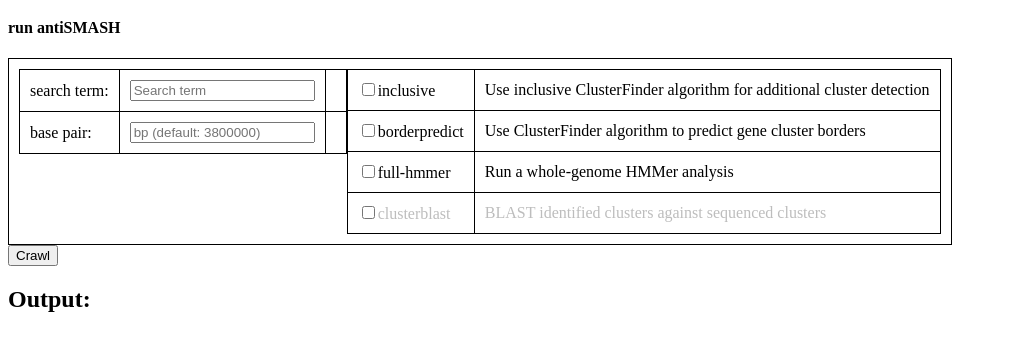
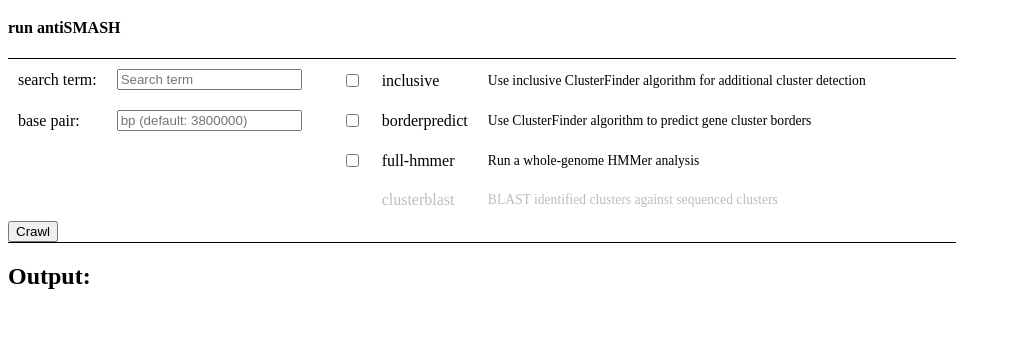
Before and after one commit to XsirdanielX/clustercrawler, a plain HTML site: page example/templates/index.html in a window 1280 px wide. Shown: the part 61-412 px from the top of the page, without its empty margins (0-1011 px from the left). Drawn offline with nearby package versions, Linux system fonts and the light colour scheme; no server answers.

Commit message:
checkboxes send values to Flask working

```diff
--- a/example/templates/index.html
+++ b/example/templates/index.html
@@ -24,8 +24,17 @@
             // handlers for the different forms in the page
             // these send data to the server in a variety of ways
             $('form#crawl').submit(function(event) {
-                socket.emit('crawling', {searchString: $('#crawl_data').val(),
-                    bp: $('#crawl_bp').val()});
+                // --- values of checked checkboxes
+                var antismash_params = [];
+                $(':checkbox:checked').each(function(i){
+                    antismash_params[i] = $(this).val();
+                });
+
+                socket.emit('crawling', {
+                    searchString: $('#crawl_term').val(),
+                    bp: $('#crawl_bp').val(),
+                    antismash_params: antismash_params
+                });
                 return false;
             });
         });
@@ -38,12 +47,13 @@
 
         table, td, th {
             padding: 10px;
-        border: 1px solid black;
+            /*border: 1px solid black;*/
         }
 
         #outerTable {
             border-bottom: 1px solid black;
             border-top: 1px solid black;
+            width: 75%;
         }
         #innerTableLeft {
             float: left;
@@ -51,9 +61,9 @@
         #innerTableRight {
             padding: 2px;
         }
-    /*.paramDescr {
-        width: 150px;
-    }*/
+        .paramDescr {
+            font-size: 85%;
+        }
     </style>
 
 </head>
@@ -62,52 +72,51 @@
     <h4>run antiSMASH</h4>
 
     <form id="crawl" method="POST" action="#">
-        <table id="outerTable">
-            <tr><td>
-                <table id="innerTableLeft">
+
+            <div id="outerTable">
+
+                <div id="innerTableLeft"><table>
                     <tr>
                         <td>search term:</td>
-                        <td><input type="text" name="crawl_data" id="crawl_data" placeholder="Search term"></td>
+                        <td><input type="text" id="crawl_term" placeholder="Search term"></td>
                         <td></td>
                     </tr>
                     <tr>
                         <td>base pair:</td>
-                        <td><input type="text" name="crawl_bp" id="crawl_bp" placeholder="bp (default: 3800000)"></td>
+                        <td><input type="text" id="crawl_bp" placeholder="bp (default: 3800000)"></td>
                         <td></td>
                     </tr>
-                </table>
+                    <tr>
+                        <td></td>
+                        <td></td>
+                        <td></td>
+                    </tr>
+                </table></div>
 
-                <table id="innerTableRight">
+                <div id="innerTableRight"><table>
                     <tr>
-                        <td><input type="checkbox" name="inclusive" value="inclusive">inclusive</td>
+                        <td><input type="checkbox" id="crawl_inclusive" name="antismash_params" value="--inclusive"></td>
+                        <td>inclusive</td>
                         <td class="paramDescr">Use inclusive ClusterFinder algorithm for additional cluster detection</td>
                     </tr>
                     <tr>
-                        <td><input type="checkbox" name="borderpredict" value="borderpredict">borderpredict</td>
+                        <td><input type="checkbox" id="crawl_borderpredict" name="antismash_params" value="--borderpredict"></td>
+                        <td>borderpredict</td>
                         <td class="paramDescr">Use ClusterFinder algorithm to predict gene cluster borders</td>
                     </tr>
                     <tr>
-                        <td><input type="checkbox" name="full-hmmer" value="full-hmmer">full-hmmer</td>
+                        <td><input type="checkbox" id="crawl_full-hmmer" name="antismash_params" value="--full-hmmer"></td>
+                        <td>full-hmmer</td>
                         <td class="paramDescr">Run a whole-genome HMMer analysis</td>
                     </tr>
                     <tr style="color:#BDBDBD;">
-                        <td><input type="checkbox" name="clusterblast" value="clusterblast">clusterblast</td>
+                        <td><input hidden="true" type="checkbox" id="crawl_clusterblast" name="antismash_params" value="--clusterblast"></td>
+                        <td>clusterblast</td>
                         <td class="paramDescr">BLAST identified clusters against sequenced clusters</td>
                     </tr>
-
-
-                </table>
-            </td></tr>
-        </table>
-
-        <table>
-            <tr><input type="submit" value="Crawl"></tr>
-        </table>
-
-
-
-
-
+                </table></div>
+                <input type="submit" value="Crawl">
+            </div>
 
     </form>
 
```
Also changed, not shown: 1 other file. Lines whose indentation alone changed are shown as unchanged.
